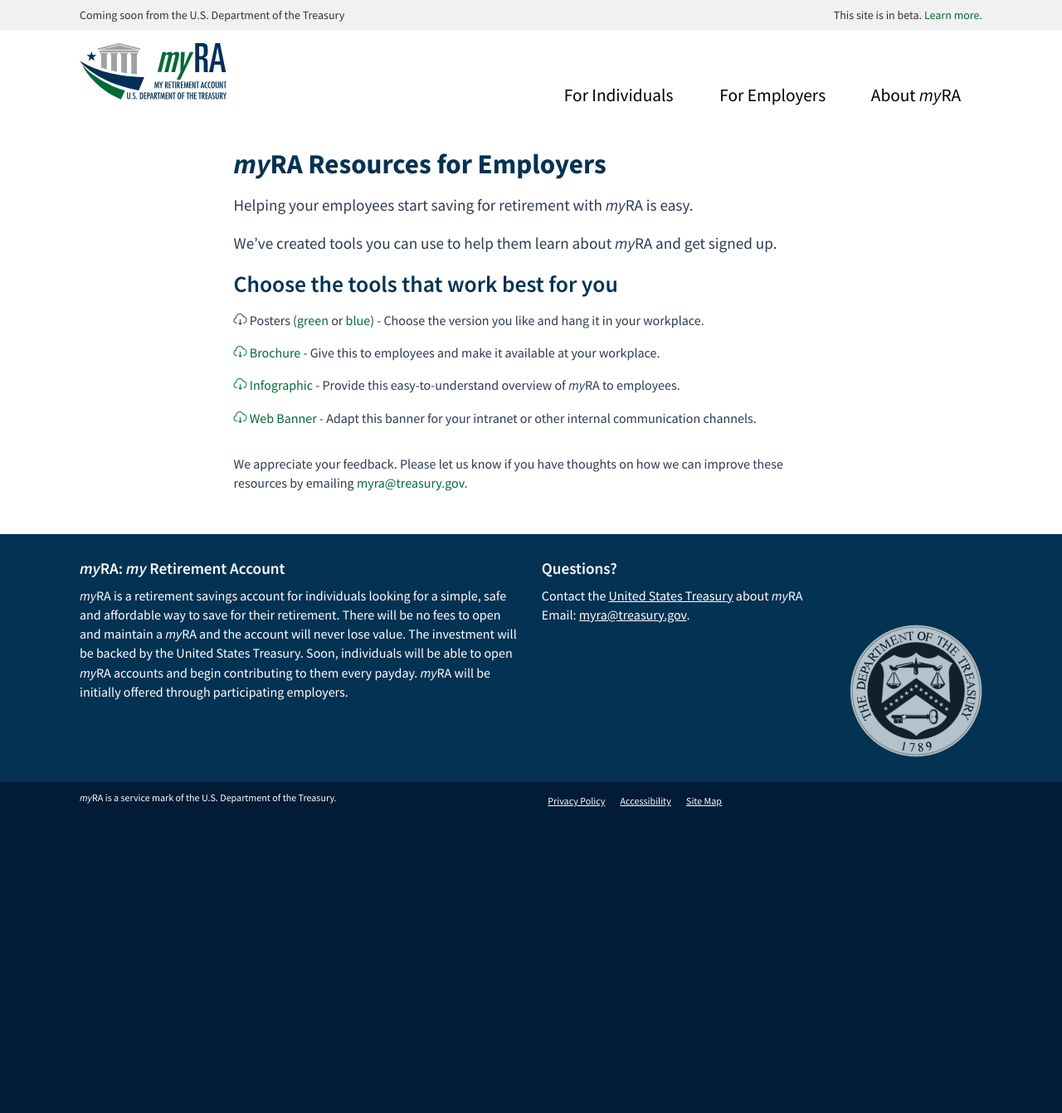
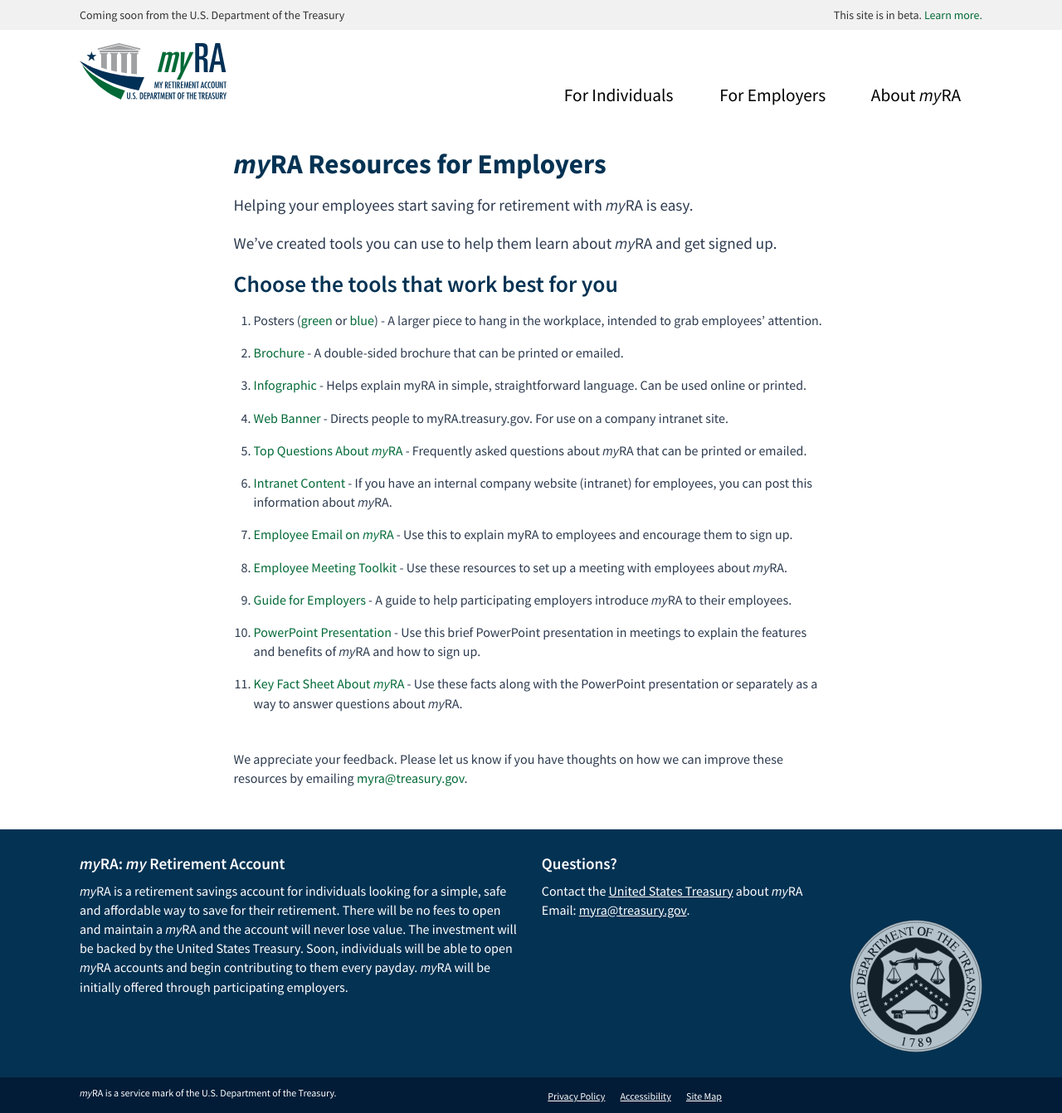
Before and after one commit to 18F/myra, a Jekyll site: the page built from employers/resources/index.html, in a window 1280 px wide. Shown: the whole page at 83% size. Built offline with Jekyll 4.4.1, drawn with Linux system fonts in a browser that asks for light colours; before the commit the page ends 986 px from its top, so only the background shows below that.

Commit message:
New resources

```diff
--- a/employers/resources/index.html
+++ b/employers/resources/index.html
@@ -10,9 +10,16 @@
 
 <h2>Choose the tools that work best for you</h2>
 <ol class="downloads-list">
-  <li><i class="icon-cloud-download"></i> Posters (<a href="myRA_Poster_Green.pdf">green</a> or <a href="myRA_Poster_Blue.pdf">blue</a>) - Choose the version you like and hang it in your workplace.</li>
-  <li><a href="myRA_Brochure.pdf"><i class="icon-cloud-download"></i> Brochure</a> - Give this to employees and make it available at your workplace.</li>
-  <li><a href="myRA_Infographic.pdf"><i class="icon-cloud-download"></i> Infographic</a> - Provide this easy-to-understand overview of <span class="myra">myRA</span> to employees.</li>
-  <li><a href="myRA_Web_Banner.jpg"><i class="icon-cloud-download"></i> Web Banner</a> - Adapt this banner for your intranet or other internal communication channels.</li>
+  <li>Posters (<a href="myRA_Poster_Green.pdf" title="Download PDF">green</a> or <a href="myRA_Poster_Blue.pdf" title="Download PDF">blue</a>) - A larger piece to hang in the workplace, intended to grab employees’ attention.</li>
+  <li><a href="myRA_Brochure.pdf" title="Download PDF">Brochure</a> - A double-sided brochure that can be printed or emailed.</li>
+  <li><a href="myRA_Infographic.pdf" title="Download PDF">Infographic</a> - Helps explain myRA in simple, straightforward language. Can be used online or printed.</li>
+  <li><a href="myRA_Web_Banner.jpg" title="Download Image">Web Banner</a> - Directs people to myRA.treasury.gov. For use on a company intranet site.</li>
+  <li><a href="myRA_Q-and-A.pdf" title="Download PDF">Top Questions About <span class="myra">myRA</span></a> - Frequently asked questions about <span class="myra">myRA</span> that can be printed or emailed.</li>
+  <li><a href="myRA_intranet-content.docx" title="Download Document">Intranet Content</a> - If you have an internal company website (intranet) for employees, you can post this information about <span class="myra">myRA</span>.</li>
+  <li><a href="myRA_employee-email.docx" title="Download Document">Employee Email on <span class="myra">myRA</span></a> - Use this to explain myRA to employees and encourage them to sign up.</li>
+  <li><a href="myRA_meeting-toolkit.docx" title="Download Document">Employee Meeting Toolkit</a> - Use these resources to set up a meeting with employees about <span class="myra">myRA</span>.</li>
+  <li><a href="myRA_guide-for-employers.pdf" title="Download PDF">Guide for Employers</a> - A guide to help participating employers introduce <span class="myra">myRA</span> to their employees.</li>
+  <li><a href="myRA_presentation.pptx" title="Download PowerPoint Presentation">PowerPoint Presentation</a> - Use this brief PowerPoint presentation in meetings to explain the features and benefits of <span class="myra">myRA</span> and how to sign up.</li>
+  <li><a href="myRA_key-facts.pdf" title="Download PDF">Key Fact Sheet About <span class="myra">myRA</span></a> - Use these facts along with the PowerPoint presentation or separately as a way to answer questions about <span class="myra">myRA</span>.</li>
 </ol>
 <p>We appreciate your feedback. Please let us know if you have thoughts on how we can improve these resources by emailing <a href="mailto:myra@treasury.gov">myra@treasury.gov</a>.</p>
--- a/static/_sass/_custom.scss
+++ b/static/_sass/_custom.scss
@@ -1821,6 +1821,7 @@
 }
 
 .downloads-list {
+  @extend %default-ol;
   padding: 1em 0;
 
   li {
```
Also changed, not shown: 11 other files.
